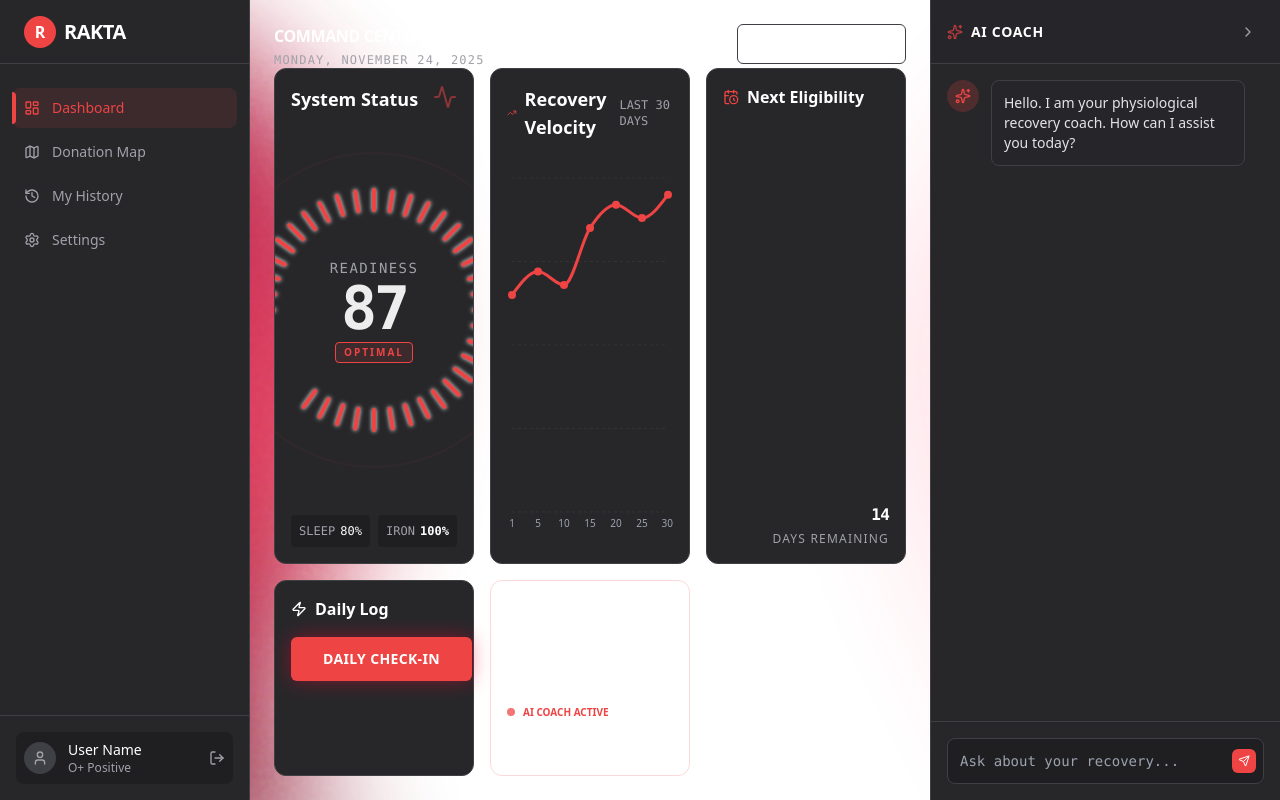
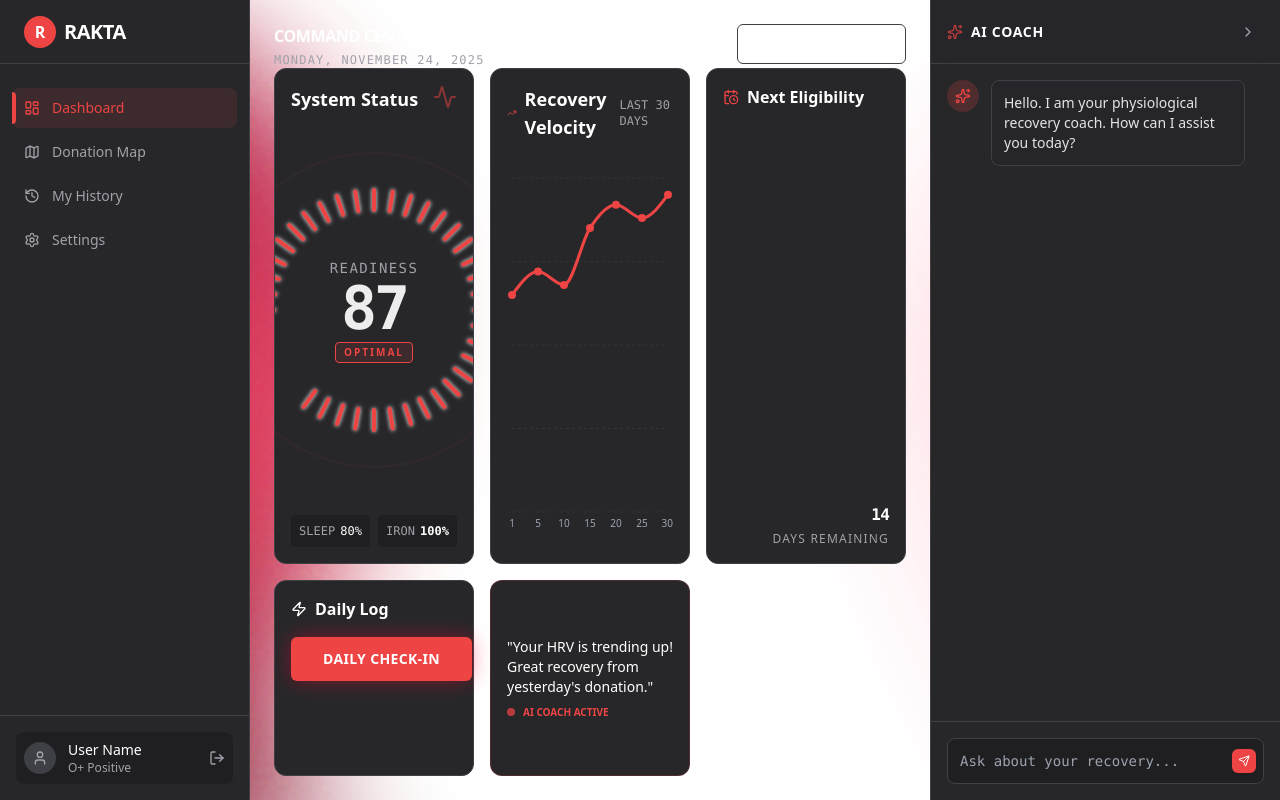
Before and after one commit to Sungchunn/Rakta-Webapp, a Next.js app in the folder frontend/: page /dashboard in a window 1280 px wide. Built offline with nearby package versions, Linux system fonts and the light colour scheme.

Commit message:
fix: Enhance text contrast on dashboard widgets

```diff
--- a/frontend/app/(platform)/dashboard/page.tsx
+++ b/frontend/app/(platform)/dashboard/page.tsx
@@ -21,7 +21,7 @@ export default function DashboardPage() {
             <div className="flex justify-between items-end mb-6">
                 <div>
                     <h1 className="text-3xl font-black font-heading tracking-tight text-white mb-1">COMMAND CENTER</h1>
-                    <p className="text-muted-foreground font-mono uppercase tracking-widest text-xs">
+                    <p className="text-zinc-400 font-mono uppercase tracking-widest text-xs">
                         {new Date().toLocaleDateString('en-US', { weekday: 'long', year: 'numeric', month: 'long', day: 'numeric' })}
                     </p>
                 </div>
@@ -96,8 +96,9 @@ export default function DashboardPage() {
                     </div>
                 </div>
 
-                <div className="md:col-span-1 bg-gradient-to-br from-primary/10 to-transparent rounded-xl border border-primary/20 p-4 flex flex-col justify-center">
-                    <p className="text-sm text-zinc-300 italic">"{readinessData.insight}"</p>
+                <div className="md:col-span-1 bg-card rounded-xl border border-primary/20 p-4 flex flex-col justify-center relative overflow-hidden">
+                    <div className="absolute inset-0 bg-gradient-to-br from-primary/10 to-transparent pointer-events-none" />
+                    <p className="text-sm text-zinc-300 italic relative z-10">"{readinessData.insight}"</p>
                     <div className="mt-2 flex items-center gap-2">
                         <div className="w-2 h-2 rounded-full bg-primary animate-pulse" />
                         <span className="text-[10px] uppercase font-bold text-primary">AI Coach Active</span>
```
